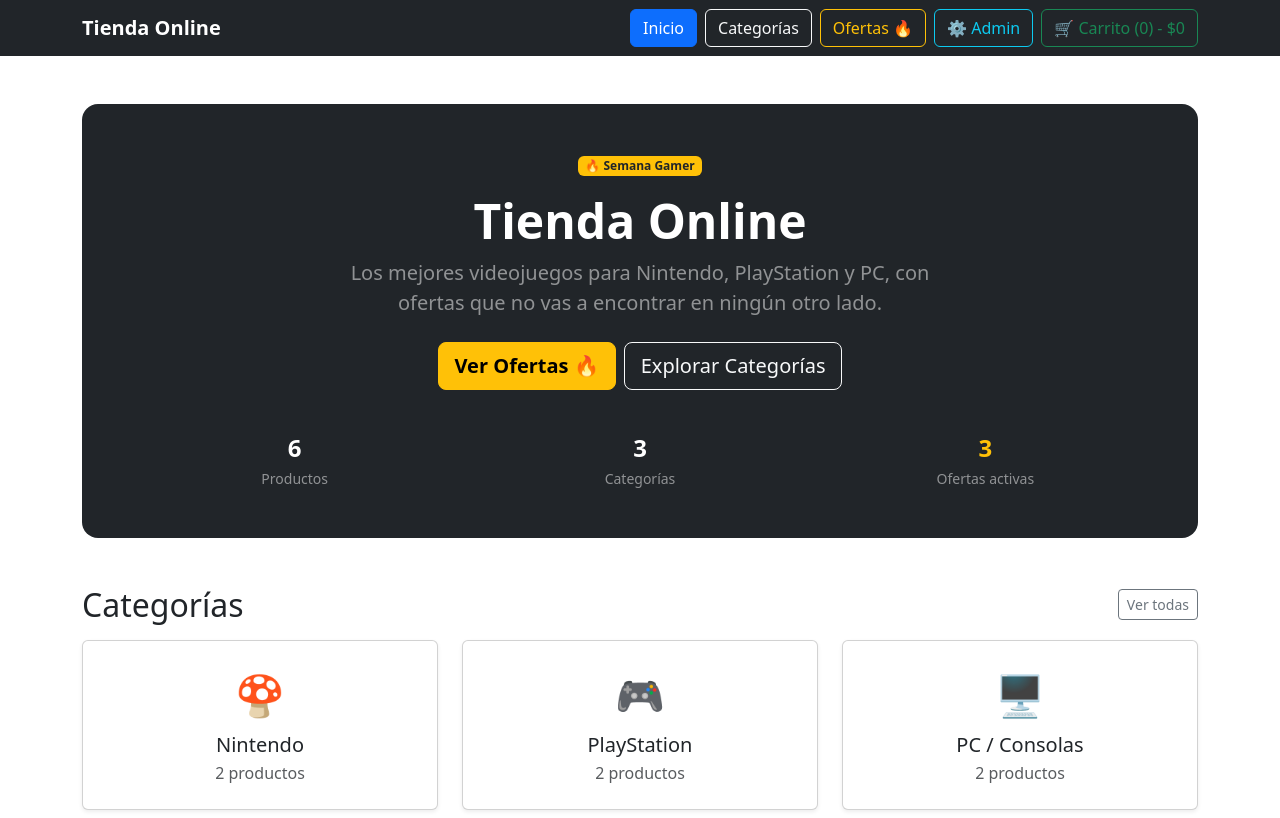
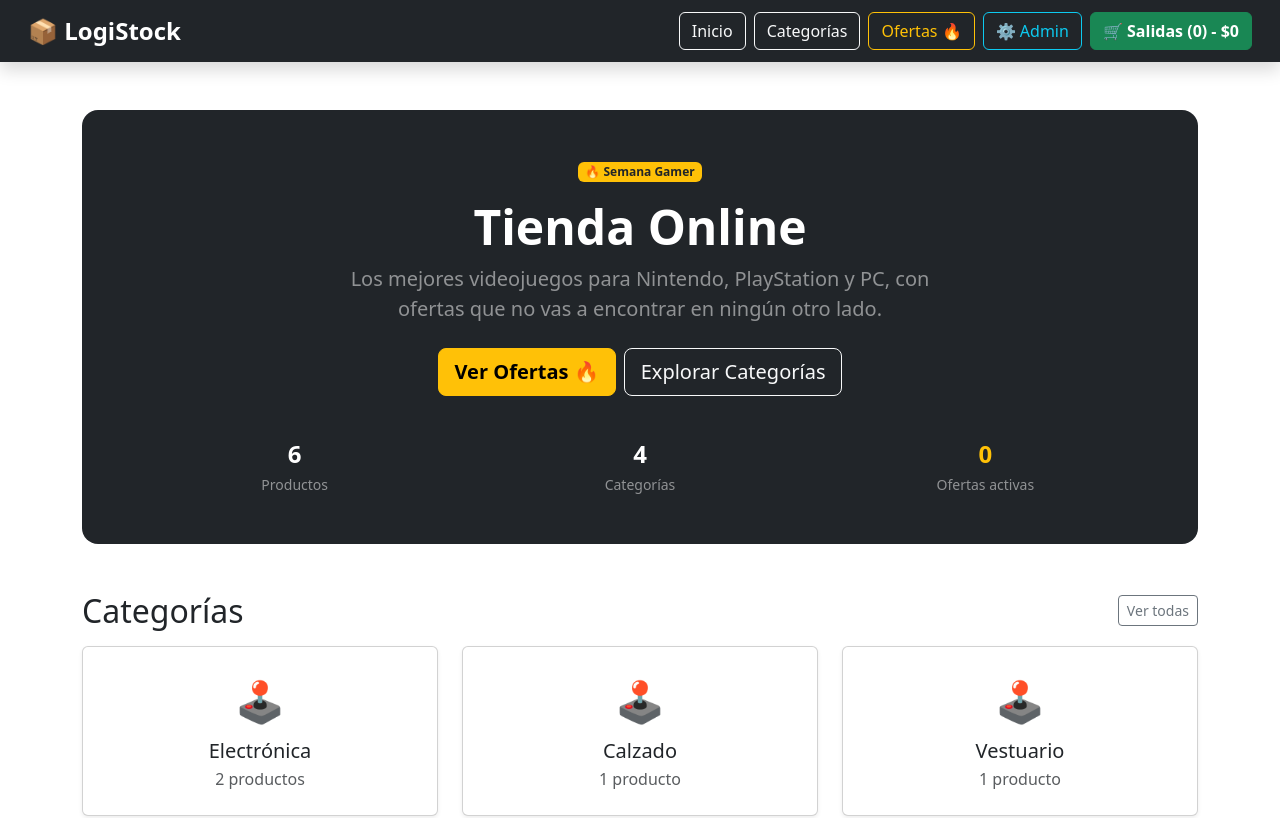
Before and after one commit to AmaruCornejo095/Evaluacion2Fullstack-, a React (Vite) app: page / in a window 1280 px wide. Shown: the top 818 px of the page. Built offline with nearby package versions, Linux system fonts and the light colour scheme.

Commit message:
datos actualizados

```diff
--- a/src/components/Navbar.jsx
+++ b/src/components/Navbar.jsx
@@ -1,45 +1,48 @@
 import React from 'react';
-import { Link, NavLink } from 'react-router-dom';
 
-export const Navbar = ({ totalCarrito, cantidadItems }) => {
+export const Navbar = ({ totalCarrito, cantidadItems, setVistaActual, vistaActual }) => {
   return (
-    <nav className="navbar navbar-expand-lg navbar-dark bg-dark mb-4">
-      <div className="container">
-        <Link className="navbar-brand fw-bold" to="/">
-          Tienda Online
-        </Link>
-        <div className="d-flex align-items-center gap-2 flex-wrap justify-content-end">
-          <NavLink
-            to="/"
-            end
-            className={({ isActive }) => `btn ${isActive ? 'btn-primary' : 'btn-outline-light'}`}
+    <nav className="navbar navbar-expand-lg navbar-dark bg-dark mb-4 px-3 shadow">
+      <div className="container-fluid">
+        <a
+          className="navbar-brand fw-bold fs-4 d-flex align-items-center gap-2"
+          href="#"
+          onClick={(e) => { e.preventDefault(); setVistaActual('home'); }}
+        >
+          📦 LogiStock
+        </a>
+
+        <div className="d-flex align-items-center gap-2 ms-auto">
+          <button
+            className={`btn ${vistaActual === 'home' ? 'btn-primary' : 'btn-outline-light'}`}
+            onClick={() => setVistaActual('home')}
           >
             Inicio
-          </NavLink>
-          <NavLink
-            to="/categorias"
-            className={({ isActive }) => `btn ${isActive ? 'btn-primary' : 'btn-outline-light'}`}
+          </button>
+          <button
+            className={`btn ${vistaActual === 'categorias' ? 'btn-primary' : 'btn-outline-light'}`}
+            onClick={() => setVistaActual('categorias')}
           >
             Categorías
-          </NavLink>
-          <NavLink
-            to="/ofertas"
-            className={({ isActive }) => `btn ${isActive ? 'btn-warning' : 'btn-outline-warning'}`}
+          </button>
+          <button
+            className={`btn ${vistaActual === 'ofertas' ? 'btn-warning text-dark fw-bold' : 'btn-outline-warning'}`}
+            onClick={() => setVistaActual('ofertas')}
           >
             Ofertas 🔥
-          </NavLink>
-          <NavLink
-            to="/admin"
-            className={({ isActive }) => `btn ${isActive ? 'btn-info' : 'btn-outline-info'}`}
+          </button>
+          <button
+            className={`btn ${vistaActual === 'admin' ? 'btn-info text-white' : 'btn-outline-info'}`}
+            onClick={() => setVistaActual('admin')}
           >
             ⚙️ Admin
-          </NavLink>
-          <NavLink
-            to="/carrito"
-            className={({ isActive }) => `btn ${isActive ? 'btn-success' : 'btn-outline-success'}`}
+          </button>
+          <button
+            className="btn btn-success fw-bold"
+            onClick={() => setVistaActual('carrito')}
           >
-            🛒 Carrito ({cantidadItems}) - ${totalCarrito.toLocaleString('es-CL')}
-          </NavLink>
+            🛒 Salidas ({cantidadItems}) - ${totalCarrito.toLocaleString('es-CL')}
+          </button>
         </div>
       </div>
     </nav>
--- a/src/components/ProductoCard.jsx
+++ b/src/components/ProductoCard.jsx
@@ -1,42 +1,49 @@
 import React from 'react';
 
-export const ProductoCard = ({ producto, agregarAlCarrito, modo = 'normal' }) => {
-  const esOferta = modo === 'oferta';
+export const ProductoCard = ({ producto, agregarAlCarrito }) => {
+  return (
+    <div className="col-12 col-sm-6 col-md-4 col-lg-3">
+      <div className="card h-100 shadow-sm border-0">
+        <img
+          src={producto.imagen}
+          className="card-img-top bg-light"
+          alt={producto.nombre}
+          style={{ height: '180px', objectFit: 'contain' }}
+        />
+        <div className="card-body d-flex flex-column">
+          <span className="badge bg-secondary mb-2 w-auto me-auto">{producto.cliente}</span>
+          <h5 className="card-title fs-6 fw-bold">{producto.nombre}</h5>
+          <p className="card-text text-muted small mb-1">
+            Categoría: {producto.categoria}<br />
+            <strong>Ubicación:</strong> {producto.ubicacion}
+          </p>
+          <p className="small text-primary fw-bold mb-2">Stock: {producto.stock} uds.</p>
 
-  return (
-    <div className={`card h-100 shadow-sm ${esOferta ? 'border-warning' : ''}`}>
-      <img src={producto.imagen} className="card-img-top" alt={producto.nombre} />
-      <div className="card-body d-flex flex-column">
-        <h5 className="card-title">{producto.nombre}</h5>
-        <p className="card-text text-muted">{producto.categoria}</p>
-        {esOferta ? (
-          <>
-            <div className="mb-2">
-              <span className="text-decoration-line-through text-muted me-2">
-                ${producto.precio.toLocaleString('es-CL')}
-              </span>
-              <span className="fw-bold text-danger fs-5">
-                ${producto.precioOferta.toLocaleString('es-CL')}
-              </span>
+          <div className="mt-auto d-flex justify-content-between align-items-center pt-2 border-top">
+            <div>
+              {producto.enOferta ? (
+                <>
+                  <span className="text-decoration-line-through text-muted small me-1">
+                    ${producto.precio.toLocaleString('es-CL')}
+                  </span>
+                  <span className="fw-bold text-danger">
+                    ${producto.precioOferta.toLocaleString('es-CL')}
+                  </span>
+                </>
+              ) : (
+                <span className="fw-bold text-success">
+                  ${producto.precio.toLocaleString('es-CL')}
+                </span>
+              )}
             </div>
             <button
-              className="btn btn-warning mt-auto"
-              onClick={() => agregarAlCarrito && agregarAlCarrito({ ...producto, precio: producto.precioOferta })}
-            >
-              Añadir Oferta
-            </button>
-          </>
-        ) : (
-          <div className="mt-auto d-flex justify-content-between align-items-center">
-            <span className="fw-bold text-success">${producto.precio.toLocaleString('es-CL')}</span>
-            <button
               className="btn btn-sm btn-dark"
-              onClick={() => agregarAlCarrito && agregarAlCarrito(producto)}
+              onClick={() => agregarAlCarrito(producto)}
             >
               Añadir
             </button>
           </div>
-        )}
+        </div>
       </div>
     </div>
   );
--- a/src/data/productos.js
+++ b/src/data/productos.js
@@ -1,43 +1,100 @@
-const STORAGE_KEY = 'tienda_productos_v1';
+const PRODUCTOS_KEY = 'logistock_productos_v2';
 
 export const productosIniciales = [
-  { id: 1, nombre: 'The Legend of Zelda', precio: 52999, categoria: 'Nintendo', oferta: true, precioOferta: 42999, imagen: 'https://via.placeholder.com/400x300' },
-  { id: 2, nombre: 'Super Mario Odyssey', precio: 42999, categoria: 'Nintendo', oferta: false, precioOferta: 42999, imagen: 'https://via.placeholder.com/400x300' },
-  { id: 3, nombre: 'Minecraft', precio: 22695, categoria: 'PC / Consolas', oferta: true, precioOferta: 18000, imagen: 'https://via.placeholder.com/400x300' },
-  { id: 4, nombre: 'Red Dead Redemption 2', precio: 5999, categoria: 'PlayStation', oferta: false, precioOferta: 5999, imagen: 'https://via.placeholder.com/400x300' },
-  { id: 5, nombre: 'Mortal Kombat 11', precio: 29999, categoria: 'PlayStation', oferta: true, precioOferta: 19999, imagen: 'https://via.placeholder.com/400x300' },
-  { id: 6, nombre: 'Cuphead', precio: 15000, categoria: 'PC / Consolas', oferta: false, precioOferta: 15000, imagen: 'https://via.placeholder.com/400x300' }
+  {
+    id: 1,
+    nombre: 'Notebook HP 15',
+    precio: 450000,
+    categoria: 'Electrónica',
+    cliente: 'TechStore',
+    ubicacion: 'Estante A-3',
+    stock: 45,
+    enOferta: true,
+    precioOferta: 399990,
+    imagen: 'https://via.placeholder.com/400x300?text=Notebook+HP'
+  },
+  {
+    id: 2,
+    nombre: 'Monitor Samsung 24',
+    precio: 180000,
+    categoria: 'Electrónica',
+    cliente: 'TechStore',
+    ubicacion: 'Estante A-4',
+    stock: 30,
+    enOferta: false,
+    imagen: 'https://via.placeholder.com/400x300?text=Monitor+Samsung'
+  },
+  {
+    id: 3,
+    nombre: 'Zapatillas Nike Air',
+    precio: 65000,
+    categoria: 'Calzado',
+    cliente: 'ModaHoy',
+    ubicacion: 'Estante B-1',
+    stock: 120,
+    enOferta: true,
+    precioOferta: 54990,
+    imagen: 'https://via.placeholder.com/400x300?text=Nike+Air'
+  },
+  {
+    id: 4,
+    nombre: 'Chaqueta North Face',
+    precio: 120000,
+    categoria: 'Vestuario',
+    cliente: 'ModaHoy',
+    ubicacion: 'Estante B-2',
+    stock: 80,
+    enOferta: false,
+    imagen: 'https://via.placeholder.com/400x300?text=Chaqueta+North+Face'
+  },
+  {
+    id: 5,
+    nombre: 'Arroz 1kg (Pack 10)',
+    precio: 2500,
+    categoria: 'Alimentos',
+    cliente: 'Alimentos Sanos',
+    ubicacion: 'Pallet 5',
+    stock: 500,
+    enOferta: true,
+    precioOferta: 1990,
+    imagen: 'https://via.placeholder.com/400x300?text=Arroz+1kg'
+  },
+  {
+    id: 6,
+    nombre: 'Aceite 1L (Pack 6)',
+    precio: 3200,
+    categoria: 'Alimentos',
+    cliente: 'Alimentos Sanos',
+    ubicacion: 'Pallet 6',
+    stock: 350,
+    enOferta: false,
+    imagen: 'https://via.placeholder.com/400x300?text=Aceite+1L'
+  }
 ];
 
-export const categoriasList = ['Todas', 'Nintendo', 'PlayStation', 'PC / Consolas'];
+export const categoriasList = ['Todas', 'Electrónica', 'Calzado', 'Vestuario', 'Alimentos'];
 
+// Funciones CRUD
 export const obtenerProductos = () => {
-  const data = localStorage.getItem(STORAGE_KEY);
+  const data = localStorage.getItem(PRODUCTOS_KEY);
   if (!data) {
-    localStorage.setItem(STORAGE_KEY, JSON.stringify(productosIniciales));
+    localStorage.setItem(PRODUCTOS_KEY, JSON.stringify(productosIniciales));
     return productosIniciales;
   }
   return JSON.parse(data);
 };
 
-export const agregarProducto = (nuevo) => {
+export const agregarProducto = (nuevoProducto) => {
   const productos = obtenerProductos();
-  const productoConId = { ...nuevo, id: Date.now() };
+  const productoConId = { ...nuevoProducto, id: Date.now() };
   const actualizados = [...productos, productoConId];
-  localStorage.setItem(STORAGE_KEY, JSON.stringify(actualizados));
-  return actualizados;
-};
-
-export const actualizarProducto = (id, datosActualizados) => {
-  const productos = obtenerProductos();
-  const actualizados = productos.map(p => p.id === id ? { ...p, ...datosActualizados } : p);
-  localStorage.setItem(STORAGE_KEY, JSON.stringify(actualizados));
+  localStorage.setItem(PRODUCTOS_KEY, JSON.stringify(actualizados));
   return actualizados;
 };
 
 export const eliminarProducto = (id) => {
   const productos = obtenerProductos();
   const actualizados = productos.filter(p => p.id !== id);
-  localStorage.setItem(STORAGE_KEY, JSON.stringify(actualizados));
+  localStorage.setItem(PRODUCTOS_KEY, JSON.stringify(actualizados));
   return actualizados;
 };
```
